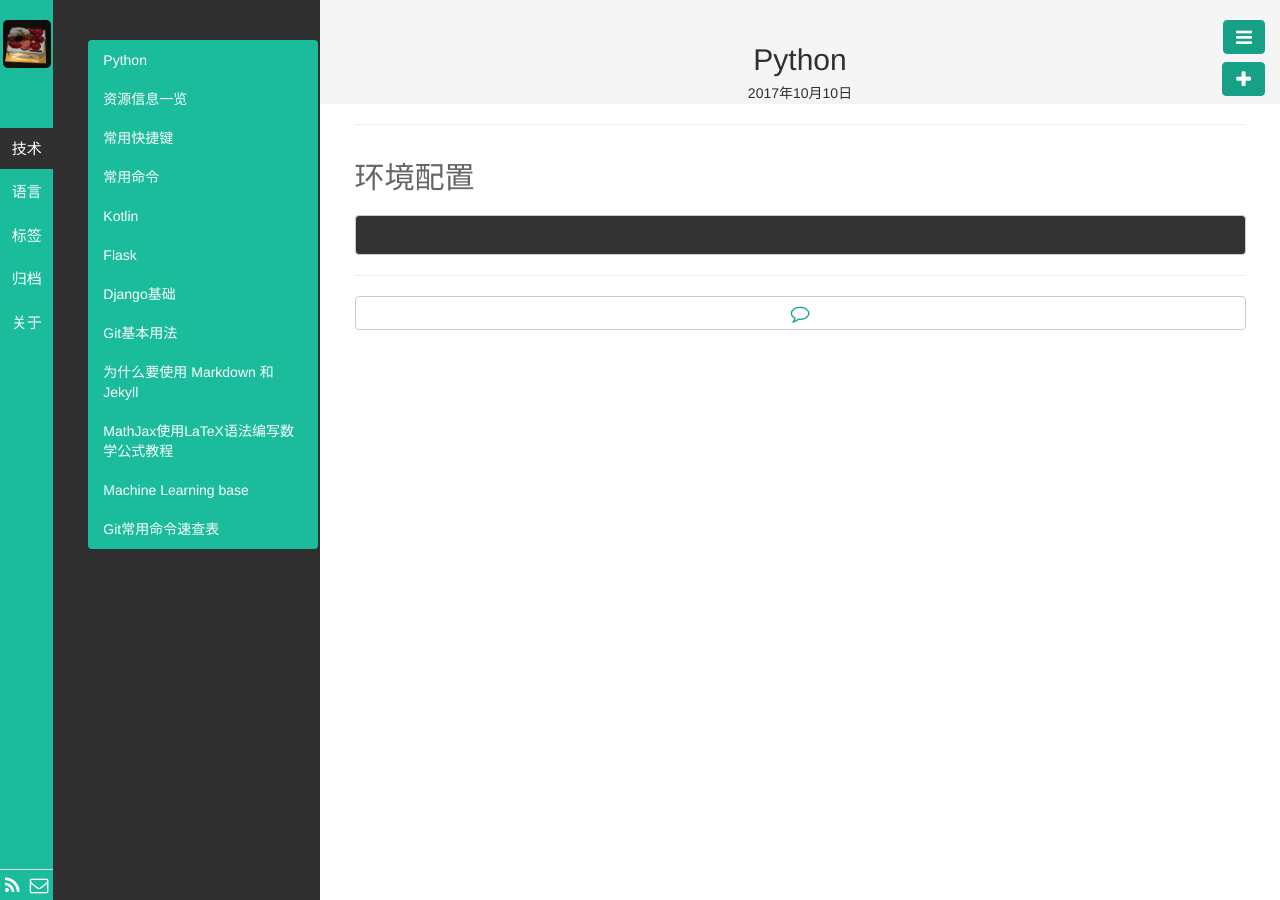
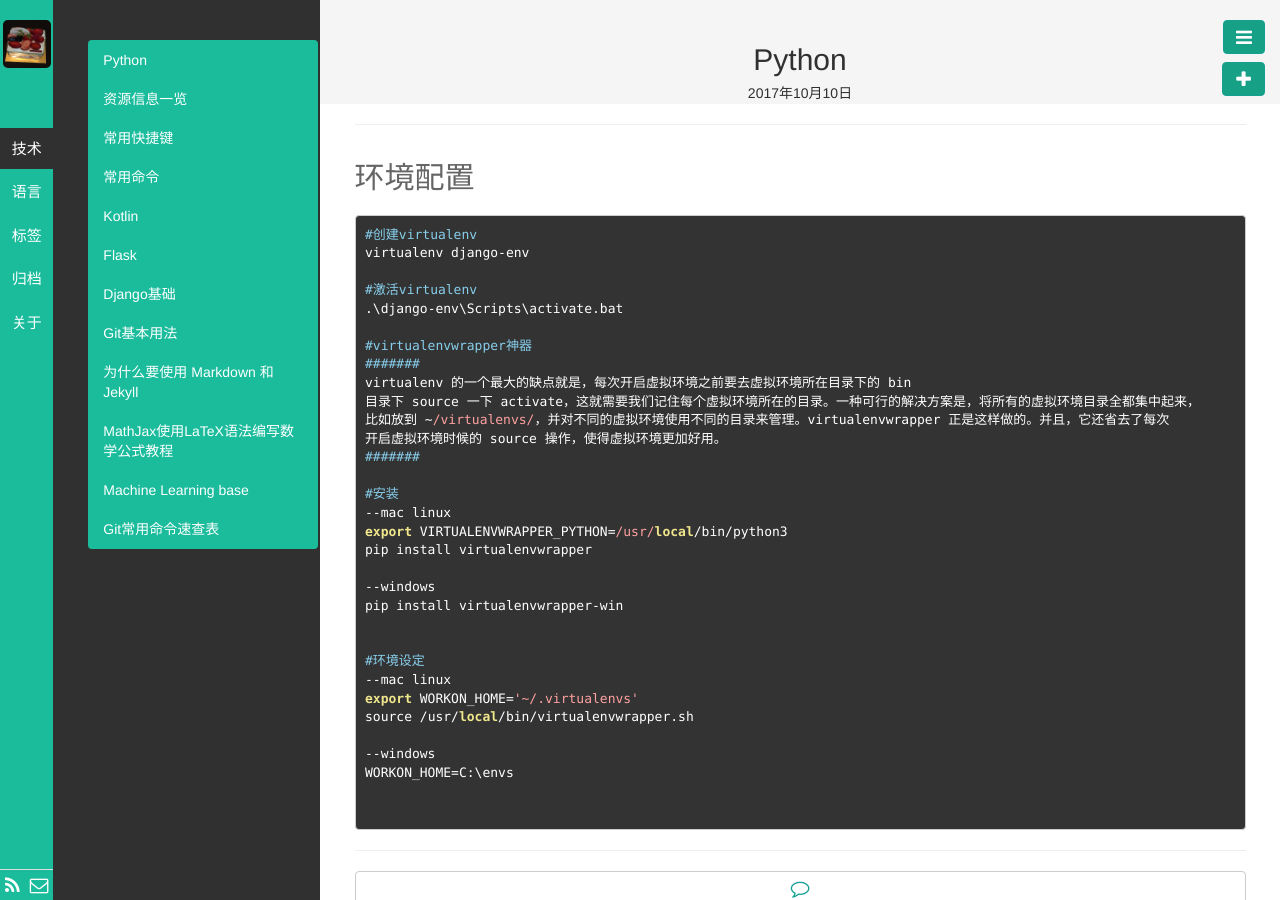
Before and after one commit to kyoyo/kyoyo.github.io, a Jekyll site: the page built from _posts/技術/2017-10-10-Python.md, in a window 1280 px wide. Built offline with Jekyll 4.4.1, drawn with Linux system fonts in a browser that asks for light colours; Markdown is read by kramdown in place of the engine named in the settings.

Commit message:
Update 2017-10-10-Python.md

````diff
--- a/_posts/技術/2017-10-10-Python.md
+++ b/_posts/技術/2017-10-10-Python.md
@@ -9,5 +9,37 @@ description:
 
 ##环境配置
 ```
+#创建virtualenv
+virtualenv django-env
+
+#激活virtualenv
+.\django-env\Scripts\activate.bat
+
+#virtualenvwrapper神器
+#######
+virtualenv 的一个最大的缺点就是，每次开启虚拟环境之前要去虚拟环境所在目录下的 bin
+目录下 source 一下 activate，这就需要我们记住每个虚拟环境所在的目录。一种可行的解决方案是，将所有的虚拟环境目录全都集中起来，
+比如放到 ~/virtualenvs/，并对不同的虚拟环境使用不同的目录来管理。virtualenvwrapper 正是这样做的。并且，它还省去了每次
+开启虚拟环境时候的 source 操作，使得虚拟环境更加好用。
+#######
+
+#安装
+--mac linux
+export VIRTUALENVWRAPPER_PYTHON=/usr/local/bin/python3
+pip install virtualenvwrapper
+
+--windows
+pip install virtualenvwrapper-win
+
+
+#环境设定
+--mac linux
+export WORKON_HOME='~/.virtualenvs'
+source /usr/local/bin/virtualenvwrapper.sh
+
+--windows
+WORKON_HOME=C:\envs
+
+
 
 ```
````
